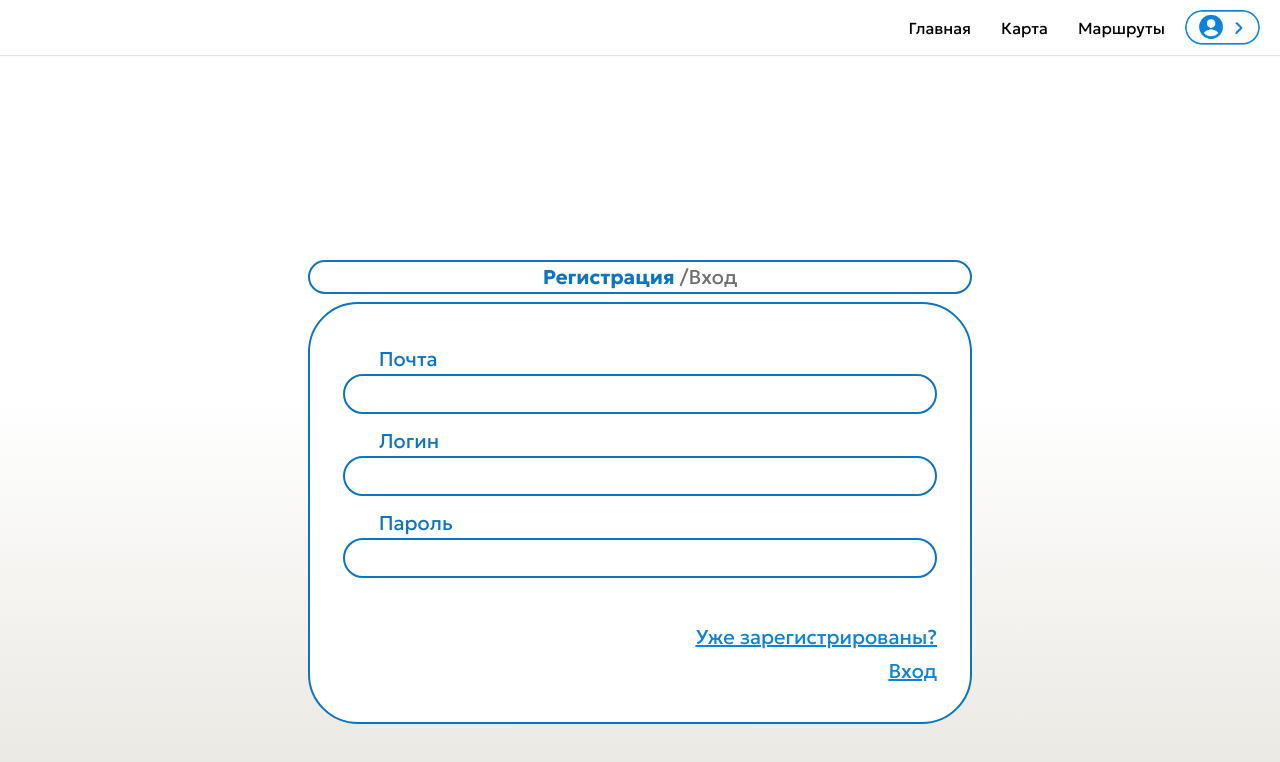
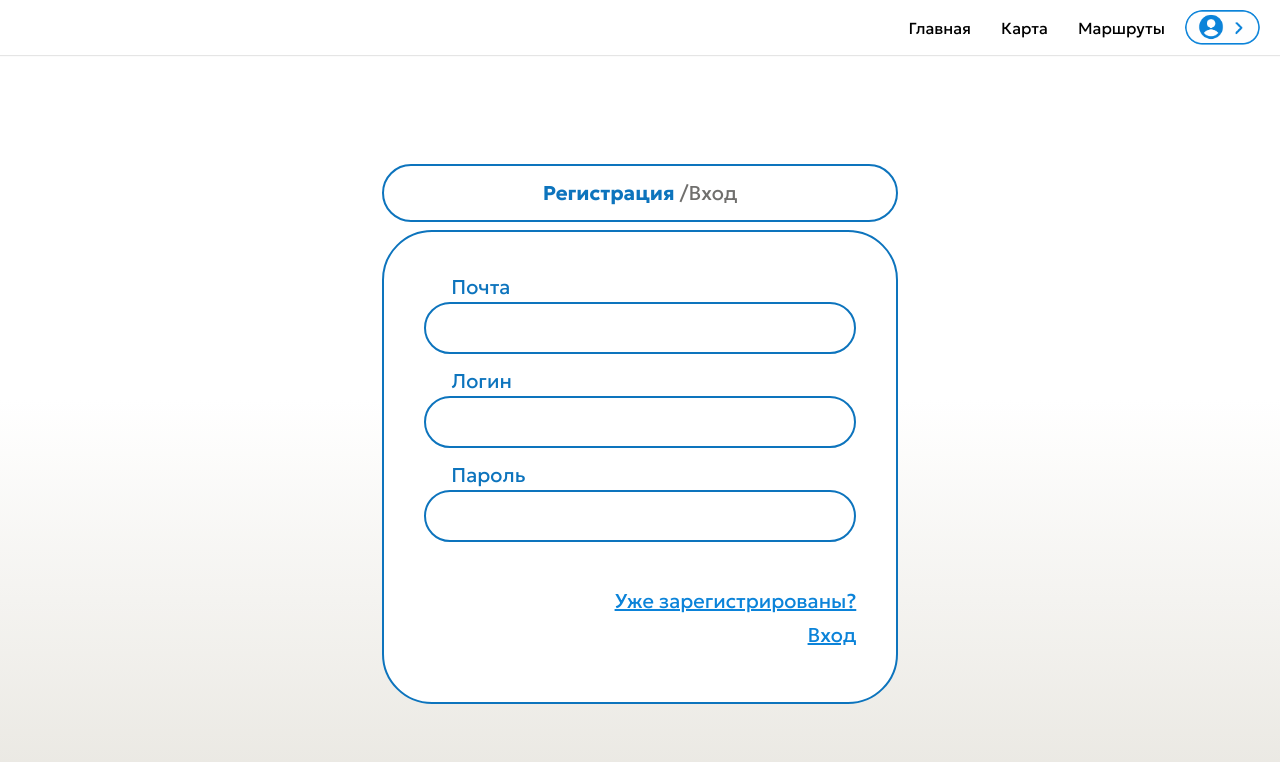
Before and after one commit to LeningradAfterTheVictory/Frontend, a Next.js app in the folder leningrad/: page /authentication-authorization in a window 1280 px wide. Shown: the top 762 px of the page. Built offline with nearby package versions, Linux system fonts and the light colour scheme.

Commit message:
fix: registration form is closer to the design

```diff
--- a/leningrad/app/authentication-authorization/authentication-authorization-style.css
+++ b/leningrad/app/authentication-authorization/authentication-authorization-style.css
@@ -10,7 +10,7 @@ body {
 }
 
 main {
-  margin-top: 17.5vh;
+  margin-top: 5.5vh;
   display: flex;
   justify-content: center;
   flex-direction: column;
@@ -67,8 +67,8 @@ main {
   border: 2px solid #0D74BD;
   border-radius: 50px;
   width: clamp(300px, 80vw, 738px);
-  max-width: 90%;
-  padding: 0vh;
+  max-width: 70%;
+  padding: 2vh;
   box-sizing: border-box;
 }
 
@@ -77,7 +77,7 @@ main {
 }
 
 .form {
-  padding: 0;
+  padding: 1.5vh;
   margin-bottom: 1vh;
   background-color: white;
 }
@@ -118,7 +118,7 @@ main {
 }
 
 .input-group input {
-  padding: 1vh;
+  padding: 3vh;
   border: 2px solid #0D74BD;
   border-radius: 40px;
   width: 100%;
@@ -160,7 +160,7 @@ main {
   }
 
   .box {
-    width: 95%;
+
     padding: 2vh;
     font-size: 8px;
   }
@@ -182,6 +182,7 @@ main {
 
   .form-1 {
     height: auto;
+    width: 60vh;
   }
 }
 
@@ -211,4 +212,6 @@ main {
   .box {
     padding: 1vh;
   }
+
+
 }
```
